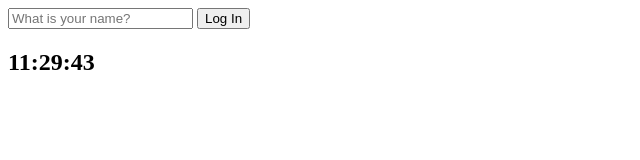
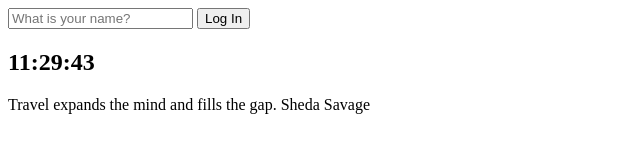
Before and after one commit to kal990574/vanilla-js-chrome-web, a plain HTML site: page index.html in a window 1280 px wide. Shown: the whole page, without its empty margins (0-640 px from the left). Drawn offline with Linux system fonts and the light colour scheme.

Commit message:
Add random quotes function

```diff
--- a/index.html
+++ b/index.html
@@ -18,7 +18,12 @@
         </form>
         <h1 class="hidden" id="greeting"></h1>
         <h2 id="clock">00:00</h2>
+        <div id="quote">
+            <span></span>
+            <span></span>
+        </div>
         <script src="greeting.js"></script>
         <script src="clock.js"></script>
+        <script src="quotes.js"></script>
     </body>
 </html>
--- /dev/null
+++ b/quotes.js
@@ -0,0 +1,50 @@
+const quotes = [
+  {
+    quote: "The way to get started is to quit talking and begin doing.",
+    author: "Walt Disney",
+  },
+  {
+    quote: "Life is what happens when you're busy making other plans.",
+    author: "John Lennon",
+  },
+  {
+    quote:
+      "The world is a book and those who do not travel read only one page.",
+    author: "Saint Augustine",
+  },
+  {
+    quote: "Life is either a daring adventure or nothing at all.",
+    author: "Helen Keller",
+  },
+  {
+    quote: "To Travel is to Live",
+    author: "Hans Christian Andersen",
+  },
+  {
+    quote: "Only a life lived for others is a life worthwhile.",
+    author: "Albert Einstein",
+  },
+  {
+    quote: "You only live once, but if you do it right, once is enough.",
+    author: "Mae West",
+  },
+  {
+    quote: "Never go on trips with anyone you do not love.",
+    author: "Hemmingway",
+  },
+  {
+    quote: "We wander for distraction, but we travel for fulfilment.",
+    author: "Hilaire Belloc",
+  },
+  {
+    quote: "Travel expands the mind and fills the gap.",
+    author: "Sheda Savage",
+  },
+];
+
+const quote = document.querySelector("#quote span:first-child");
+const author = document.querySelector("#quote span:last-child");
+const todaysQuote = quotes[Math.floor(Math.random() * quotes.length)];
+
+quote.innerText = todaysQuote.quote;
+author.innerText = todaysQuote.author;
```
